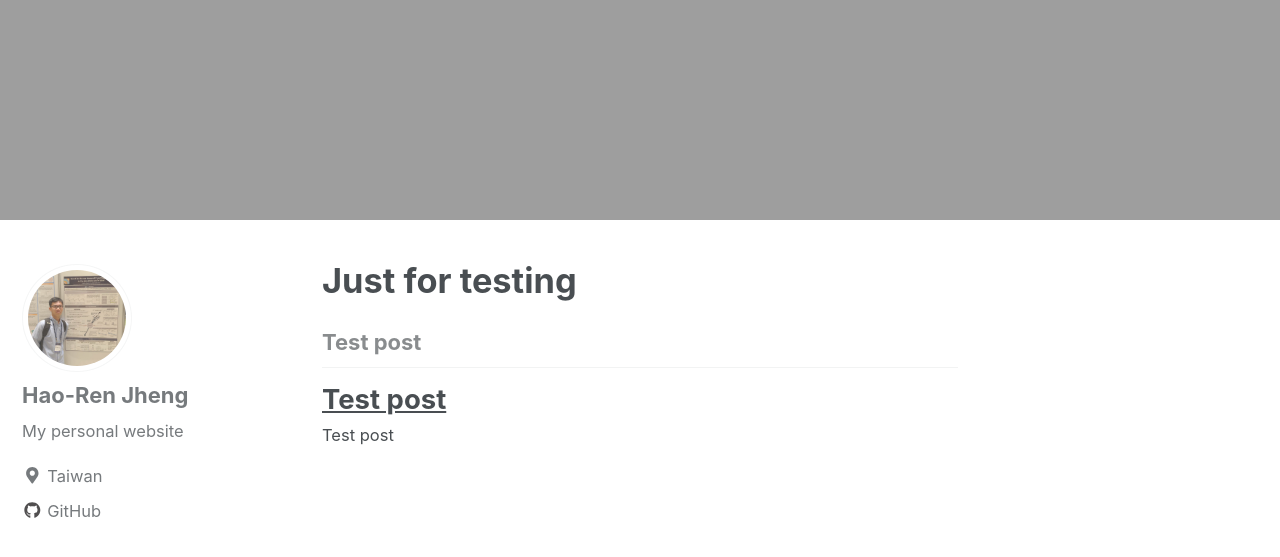
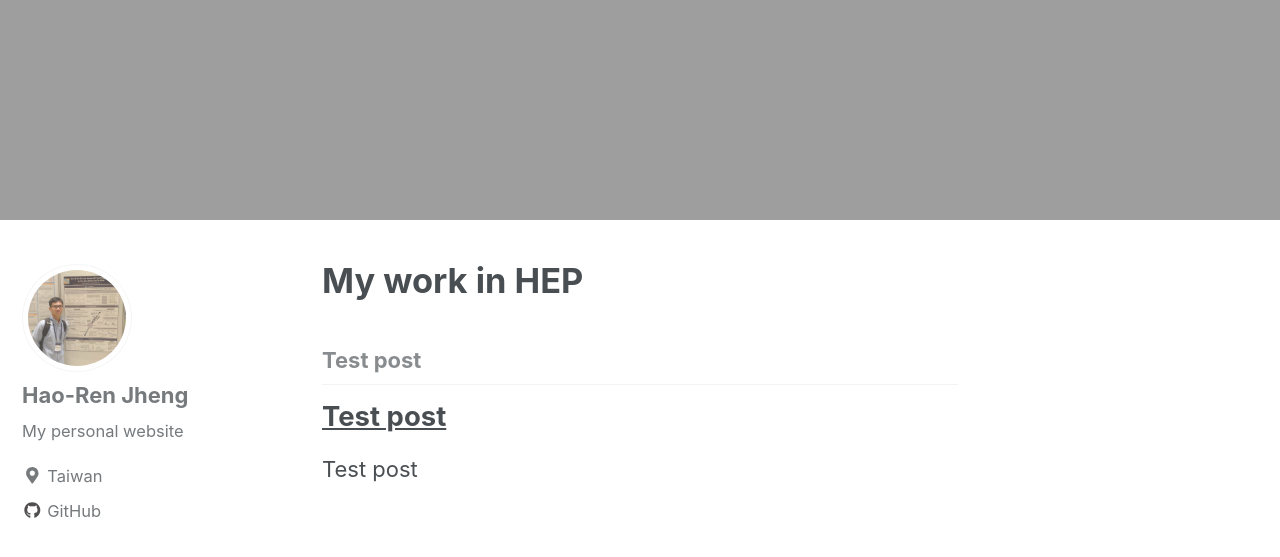
Before and after one commit to hrjheng/hrjheng.github.io, a Jekyll site: the page built from _pages/Test.md, in a window 1280 px wide and 900 px high, scrolled down 840 px. Shown: the top 557 px of the window. Built offline with Jekyll 4.4.1, drawn with Linux system fonts in a browser that asks for light colours; nearby versions of some CDN libraries.

Commit message:
new commit

```diff
--- a/_pages/Test.md
+++ b/_pages/Test.md
@@ -1,7 +1,7 @@
 ---
-layout: archive
-permalink: /Test/
-title: "Just for testing"
+layout: single
+permalink: /My-work-in-HEP/
+title: "My work in HEP"
 author_profile: true
 header:
   image: "/images/P_20170819_172106.jpg"
--- a/index.html
+++ b/index.html
@@ -7,5 +7,5 @@
 
 <ul>
 	<li>The page <a href="https://hrjheng.github.io/about/">About</a> introduces myself </li>
-	<li>The page <a href="https://hrjheng.github.io/Test/">My work</a> summarizes my first analysis in high-energy experimental physics </li>
+	<li>The page <a href="https://hrjheng.github.io/Test/">My work in HEP</a> summarizes my first analysis in high-energy experimental physics </li>
 </ul>
```
